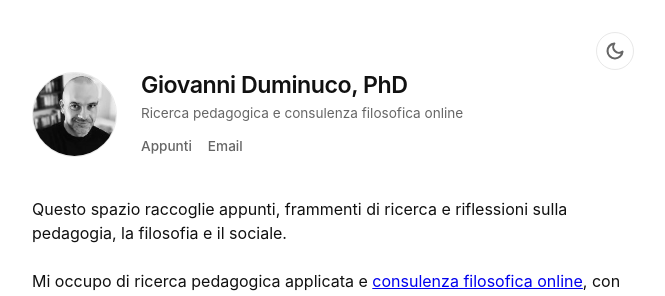
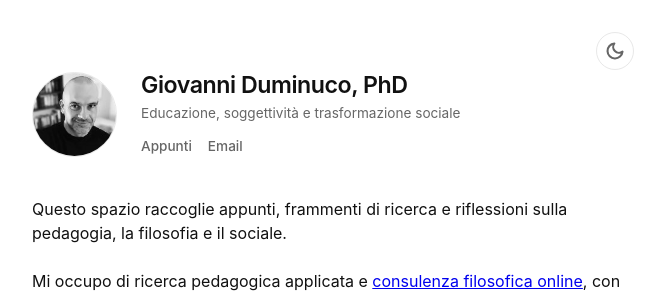
Before and after one commit to dumgio/dumgio.github.io, a Jekyll site: the page built from info.md, in a window 1280 px wide. Shown: the top 296 px of the page, without its empty margins (307-972 px from the left). Built offline with Jekyll 4.4.1, drawn with Linux system fonts in a browser that asks for light colours.

Commit message:
Update default.html

```diff
--- a/_layouts/default.html
+++ b/_layouts/default.html
@@ -165,7 +165,7 @@
         <img src="/profile.jpg" alt="Giovanni Duminuco" class="profile-photo">
         <div>
             <h1><a href="/">Giovanni Duminuco, PhD</a></h1>
-            <p class="hero-role">Ricerca pedagogica e consulenza filosofica online</p>
+            <p class="hero-role">Educazione, soggettività e trasformazione sociale</p>
             <nav class="social-links">
                 <a href="/blog">Appunti</a>
                 <a href="mailto:giovanni.duminuco@gmail.com">Email</a>
```
